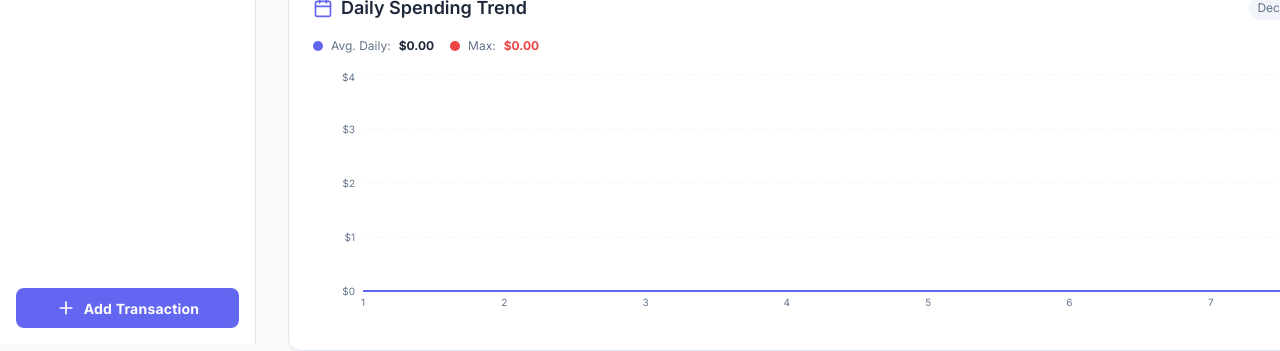
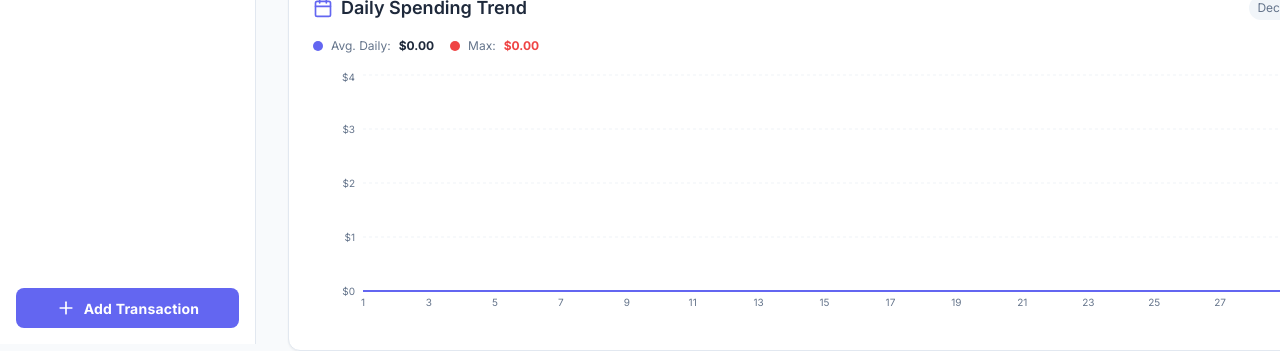
Before and after one commit to ozcelikcode/Flow, a React (Vite) app: page /reports in a window 1280 px wide. Shown: the part 456-807 px from the top of the page. Built offline with nearby package versions, Linux system fonts and the light colour scheme.

Commit message:
feat: Implement Dashboard page with financial statistics and add date parsing utility.

```diff
--- a/src/pages/Dashboard.tsx
+++ b/src/pages/Dashboard.tsx
@@ -15,6 +15,7 @@ import {
     BarChart3,
     Calendar
 } from 'lucide-react';
+import { parseDate } from '../utils/dateUtils';
 
 export default function Dashboard() {
     const { transactions } = useTransactions();
@@ -37,11 +38,13 @@ export default function Dashboard() {
     // Calculate average monthly expense (group by month, then average)
     const expenseByMonth = expenseTransactions.reduce((acc, t) => {
         // Extract month-year from date string
-        const dateStr = t.date;
-        const date = new Date(dateStr);
-        const monthKey = isNaN(date.getTime())
-            ? dateStr.substring(0, 7) // fallback to first 7 chars
-            : `${date.getFullYear()}-${date.getMonth()}`;
+        const date = parseDate(t.date);
+        let monthKey = t.date.substring(0, 7); // Default fallback
+
+        if (date) {
+            monthKey = `${date.getFullYear()}-${date.getMonth()}`;
+        }
+
         acc[monthKey] = (acc[monthKey] || 0) + t.amount;
         return acc;
     }, {} as Record<string, number>);
@@ -91,8 +94,8 @@ export default function Dashboard() {
     const currentMonthEnd = new Date(now.getFullYear(), now.getMonth() + 1, 0); // Last day of month
 
     const thisMonthExpense = expenseTransactions.reduce((total, t) => {
-        const date = new Date(t.date);
-        if (!isNaN(date.getTime()) && date >= currentMonthStart && date <= currentMonthEnd) {
+        const date = parseDate(t.date);
+        if (date && date >= currentMonthStart && date <= currentMonthEnd) {
             return total + t.amount;
         }
         return total;
--- a/src/pages/Reports.tsx
+++ b/src/pages/Reports.tsx
@@ -6,6 +6,7 @@ import {
 } from 'recharts';
 import { TrendingUp, TrendingDown, Calendar, Grid3X3 } from 'lucide-react';
 import YearlyActivityMap from '../components/reports/YearlyActivityMap';
+import { parseDate, toLocalDateKey } from '../utils/dateUtils';
 
 export default function Reports() {
     const { transactions } = useTransactions();
@@ -37,66 +38,21 @@ export default function Reports() {
             return acc;
         }, [] as { name: string; value: number }[]);
 
-    // Parse localized date string to Date object
-    const parseLocalizedDate = (dateStr: string): Date | null => {
-        let date = new Date(dateStr);
-        if (!isNaN(date.getTime())) {
-            return date;
-        }
 
-        const trMonths: Record<string, number> = {
-            'Oca': 0, 'Şub': 1, 'Mar': 2, 'Nis': 3, 'May': 4, 'Haz': 5,
-            'Tem': 6, 'Ağu': 7, 'Eyl': 8, 'Eki': 9, 'Kas': 10, 'Ara': 11
-        };
 
-        const trMatch = dateStr.match(/(\d{1,2})\s+(\w+)\s+(\d{4})/);
-        if (trMatch) {
-            const day = parseInt(trMatch[1]);
-            const monthStr = trMatch[2];
-            const year = parseInt(trMatch[3]);
-            const month = trMonths[monthStr];
-            if (month !== undefined) {
-                return new Date(year, month, day);
-            }
-        }
-
-        const enMonths: Record<string, number> = {
-            'Jan': 0, 'Feb': 1, 'Mar': 2, 'Apr': 3, 'May': 4, 'Jun': 5,
-            'Jul': 6, 'Aug': 7, 'Sep': 8, 'Oct': 9, 'Nov': 10, 'Dec': 11
-        };
-
-        const enMatch = dateStr.match(/(\w+)\s+(\d{1,2}),?\s+(\d{4})/);
-        if (enMatch) {
-            const monthStr = enMatch[1];
-            const day = parseInt(enMatch[2]);
-            const year = parseInt(enMatch[3]);
-            const month = enMonths[monthStr];
-            if (month !== undefined) {
-                return new Date(year, month, day);
-            }
-        }
-
-        return null;
-    };
-
-    const toLocalDateKey = (date: Date): string => {
-        const year = date.getFullYear();
-        const month = String(date.getMonth() + 1).padStart(2, '0');
-        const day = String(date.getDate()).padStart(2, '0');
-        return `${year}-${month}-${day}`;
-    };
-
-    // Generate current month's daily spending data (1st to today)
+    // Generate current month's daily spending data (1st to end of month)
     const generateDailySpendingData = () => {
         const today = new Date();
         const currentYear = today.getFullYear();
         const currentMonth = today.getMonth();
-        const todayDate = today.getDate();
+
+        // Use days in month to support showing all transactions even if future (or if local time is behind)
+        const daysInMonth = new Date(currentYear, currentMonth + 1, 0).getDate();
 
         const monthDays: { date: string; amount: number; displayDate: string }[] = [];
 
-        // From 1st of current month to today
-        for (let day = 1; day <= todayDate; day++) {
+        // From 1st of current month to end of month
+        for (let day = 1; day <= daysInMonth; day++) {
             const date = new Date(currentYear, currentMonth, day);
             const dateStr = toLocalDateKey(date);
             const displayDate = day.toString(); // Just show day number
@@ -112,7 +68,7 @@ export default function Reports() {
         transactions
             .filter(tx => tx.type === 'expense')
             .forEach(tx => {
-                const txDate = parseLocalizedDate(tx.date);
+                const txDate = parseDate(tx.date);
                 if (txDate) {
                     const txDateStr = toLocalDateKey(txDate);
                     const dayData = monthDays.find(d => d.date === txDateStr);
--- /dev/null
+++ b/src/utils/dateUtils.ts
@@ -0,0 +1,74 @@
+export const parseDate = (dateStr: string): Date | null => {
+    // 1. Try simpler ISO/standard date parsing
+    const date = new Date(dateStr);
+    if (!isNaN(date.getTime()) && dateStr.includes('-')) {
+        return date;
+    }
+
+    // 2. Try parsing localized formats
+    // Turkish Months
+    const trMonths: Record<string, number> = {
+        'Oca': 0, 'Şub': 1, 'Mar': 2, 'Nis': 3, 'May': 4, 'Haz': 5,
+        'Tem': 6, 'Ağu': 7, 'Eyl': 8, 'Eki': 9, 'Kas': 10, 'Ara': 11,
+        // Full names just in case
+        'Ocak': 0, 'Şubat': 1, 'Mart': 2, 'Nisan': 3, 'Mayıs': 4, 'Haziran': 5,
+        'Temmuz': 6, 'Ağustos': 7, 'Eylül': 8, 'Ekim': 9, 'Kasım': 10, 'Aralık': 11
+    };
+
+    // English Months
+    const enMonths: Record<string, number> = {
+        'Jan': 0, 'Feb': 1, 'Mar': 2, 'Apr': 3, 'May': 4, 'Jun': 5,
+        'Jul': 6, 'Aug': 7, 'Sep': 8, 'Oct': 9, 'Nov': 10, 'Dec': 11,
+        // Full names
+        'January': 0, 'February': 1, 'March': 2, 'April': 3, 'June': 5,
+        'July': 6, 'August': 7, 'September': 8, 'October': 9, 'November': 10, 'December': 11
+    };
+
+    // TR Format: "12 Ara 2025" or "12 Aralık 2025"
+    const trMatch = dateStr.match(/(\d{1,2})\s+(\w+)\s+(\d{4})/);
+    if (trMatch) {
+        const day = parseInt(trMatch[1]);
+        const monthStr = trMatch[2]; // e.g. "Ara" or "Aralık"
+        const year = parseInt(trMatch[3]);
+
+        // Check TR months
+        let month = trMonths[monthStr];
+        // If not found, check if it's an English month name in this position (unlikely but possible)
+        if (month === undefined) month = enMonths[monthStr];
+
+        if (month !== undefined) {
+            return new Date(year, month, day);
+        }
+    }
+
+    // EN Format: "Dec 12, 2025" or "December 12, 2025"
+    const enMatch = dateStr.match(/(\w+)\s+(\d{1,2}),?\s+(\d{4})/);
+    if (enMatch) {
+        const monthStr = enMatch[1];
+        const day = parseInt(enMatch[2]);
+        const year = parseInt(enMatch[3]);
+
+        let month = enMonths[monthStr];
+        if (month === undefined) month = trMonths[monthStr];
+
+        if (month !== undefined) {
+            return new Date(year, month, day);
+        }
+    }
+
+    // Fallback: Return the potentially invalid ISO parse if it wasn't filtered out earlier
+    // or checks simple 'new Date' one last time
+    const fallbackDate = new Date(dateStr);
+    if (!isNaN(fallbackDate.getTime())) {
+        return fallbackDate;
+    }
+
+    return null;
+};
+
+export const toLocalDateKey = (date: Date): string => {
+    const year = date.getFullYear();
+    const month = String(date.getMonth() + 1).padStart(2, '0');
+    const day = String(date.getDate()).padStart(2, '0');
+    return `${year}-${month}-${day}`;
+};
```
Also changed, not shown: memory-bank/activeContext.md (+4 -0 lines).
